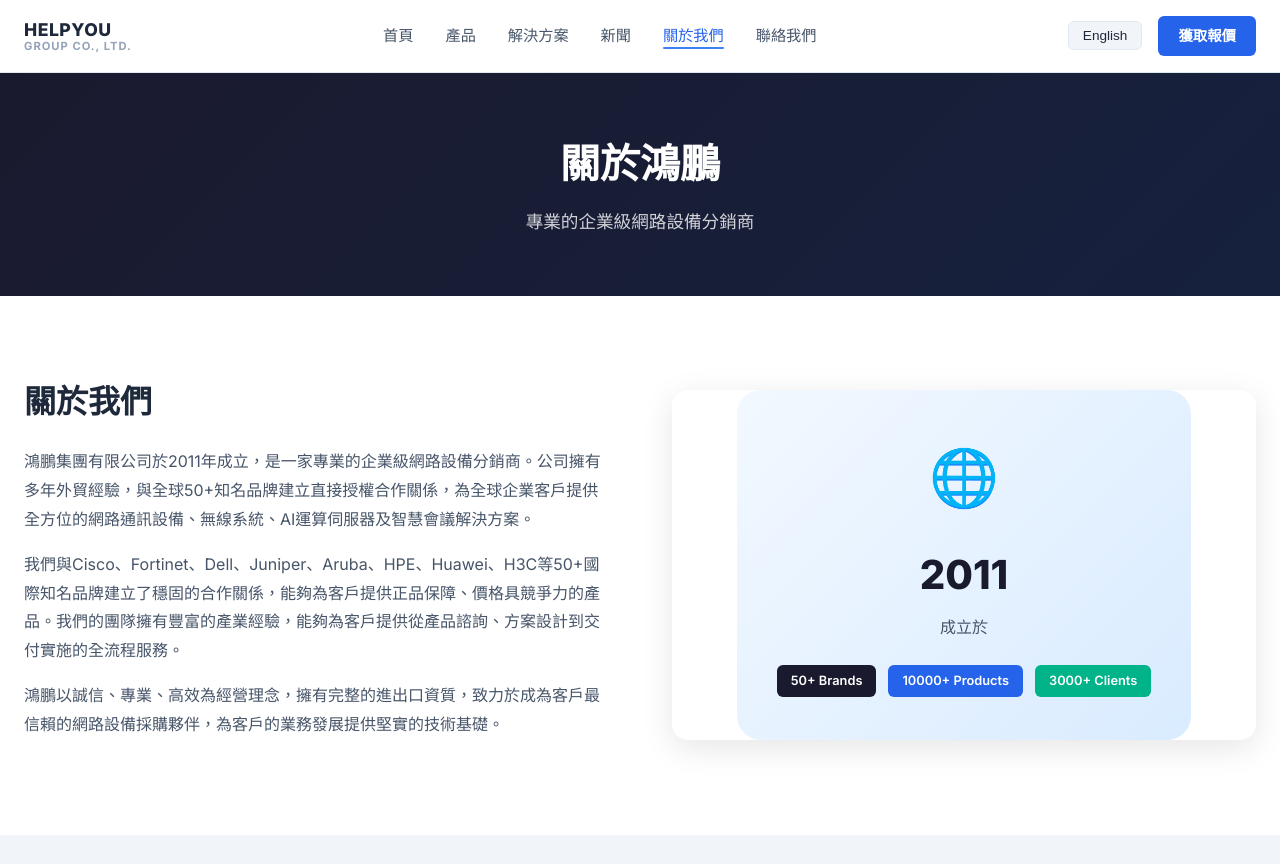
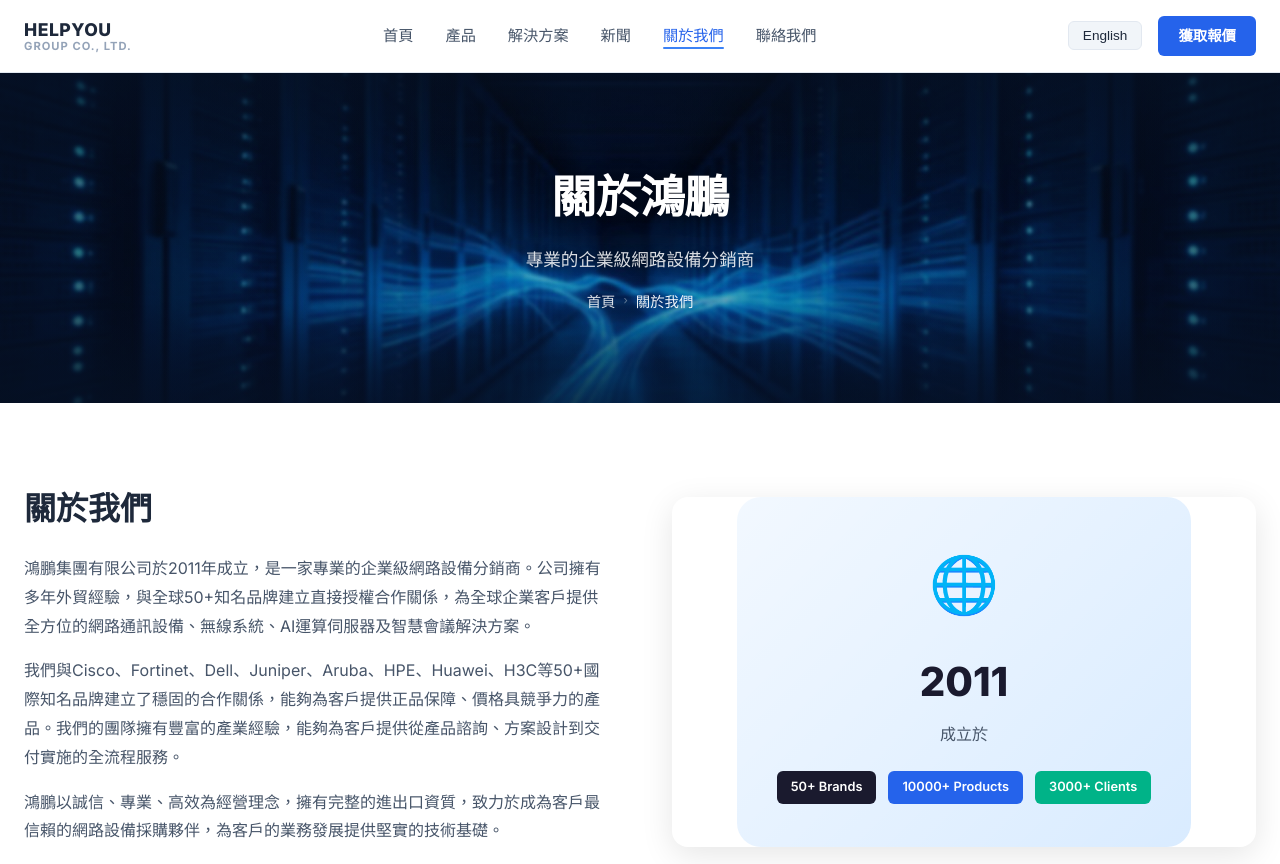
Before and after one commit to Qinglian168/helpyou-website, a plain HTML site: page about.html in a window 1280 px wide. Shown: the top 864 px of the page. Drawn offline with Linux system fonts and the light colour scheme.

Commit message:
Hero 区添加数据中心背景图(hero-bg.jpg)+面包屑导航
- 用 ImageGen 生成服务器机房背景图，PIL 处理掉水印
- .page-header 改用真实背景图，配合渐变暗角 overlay
- 三个页面(about/products/contact)都加上面包屑导航

```diff
--- a/about.html
+++ b/about.html
@@ -15,6 +15,11 @@
     <div class="page-header" style="margin-top: 72px;">
         <h1 data-i18n="about_title">關於鴻鵬</h1>
         <p data-i18n="about_subtitle">專業的企業級網路設備分銷商</p>
+        <div class="breadcrumb">
+            <a href="index.html" data-i18n="nav_home">首頁</a>
+            <span class="sep">›</span>
+            <span class="current" data-i18n="nav_about">關於我們</span>
+        </div>
     </div>
 
     <!-- About Story Section -->
--- a/css/style.css
+++ b/css/style.css
@@ -692,21 +692,87 @@ body {
 }
 
 .page-header {
-    background: linear-gradient(135deg, var(--primary), var(--primary-light));
-    color: white;
-    padding: 60px 0;
+    position: relative;
+    color: white;
+    padding: 90px 0;
     text-align: center;
+    overflow: hidden;
+    background-color: #061225;
+    background-image: url('../images/hero-bg.jpg');
+    background-size: cover;
+    background-position: center center;
+    background-repeat: no-repeat;
+}
+
+/* 暗化 overlay 让文字清晰可读 */
+.page-header::before {
+    content: '';
+    position: absolute;
+    inset: 0;
+    background:
+        /* 顶部底部暗角 */
+        linear-gradient(180deg, rgba(6,18,37,0.50) 0%, rgba(6,18,37,0.18) 30%, rgba(6,18,37,0.22) 70%, rgba(6,18,37,0.60) 100%),
+        /* 中央聚焦 */
+        radial-gradient(ellipse 70% 90% at 50% 50%, rgba(0,0,0,0) 30%, rgba(6,18,37,0.50) 100%);
+    pointer-events: none;
+}
+/* 整体暗化 overlay 让文字更清晰 */
+.page-header::after {
+    content: '';
+    position: absolute;
+    inset: 0;
+    background:
+        radial-gradient(ellipse 60% 80% at 50% 50%, transparent 0%, rgba(5,15,35,0.30) 70%, rgba(5,15,35,0.55) 100%);
+    pointer-events: none;
 }
 
 .page-header h1 {
-    font-size: 2.5rem;
+    position: relative;
+    z-index: 2;
+    font-size: 2.8rem;
     font-weight: 800;
     margin-bottom: 12px;
+    text-shadow: 0 2px 16px rgba(0,0,0,0.5);
+    letter-spacing: -0.01em;
 }
 
 .page-header p {
+    position: relative;
+    z-index: 2;
     font-size: 1.1rem;
-    color: rgba(255, 255, 255, 0.8);
+    color: rgba(255, 255, 255, 0.85);
+    text-shadow: 0 1px 8px rgba(0,0,0,0.4);
+}
+
+.page-header .breadcrumb {
+    position: relative;
+    z-index: 2;
+    margin-top: 16px;
+    font-size: 0.9rem;
+    color: rgba(255, 255, 255, 0.75);
+    display: flex;
+    align-items: center;
+    justify-content: center;
+    gap: 8px;
+}
+
+.page-header .breadcrumb a {
+    color: rgba(255, 255, 255, 0.85);
+    text-decoration: none;
+    transition: color 0.2s;
+}
+
+.page-header .breadcrumb a:hover {
+    color: #6ec6ff;
+}
+
+.page-header .breadcrumb .sep {
+    opacity: 0.5;
+    font-size: 0.7rem;
+}
+
+.page-header .breadcrumb .current {
+    color: rgba(255, 255, 255, 0.95);
 }
 
 .filter-bar {
```
Also changed, not shown: contact.html (+5 -0 lines), products.html (+5 -0 lines), images/hero-bg.jpg (added).
